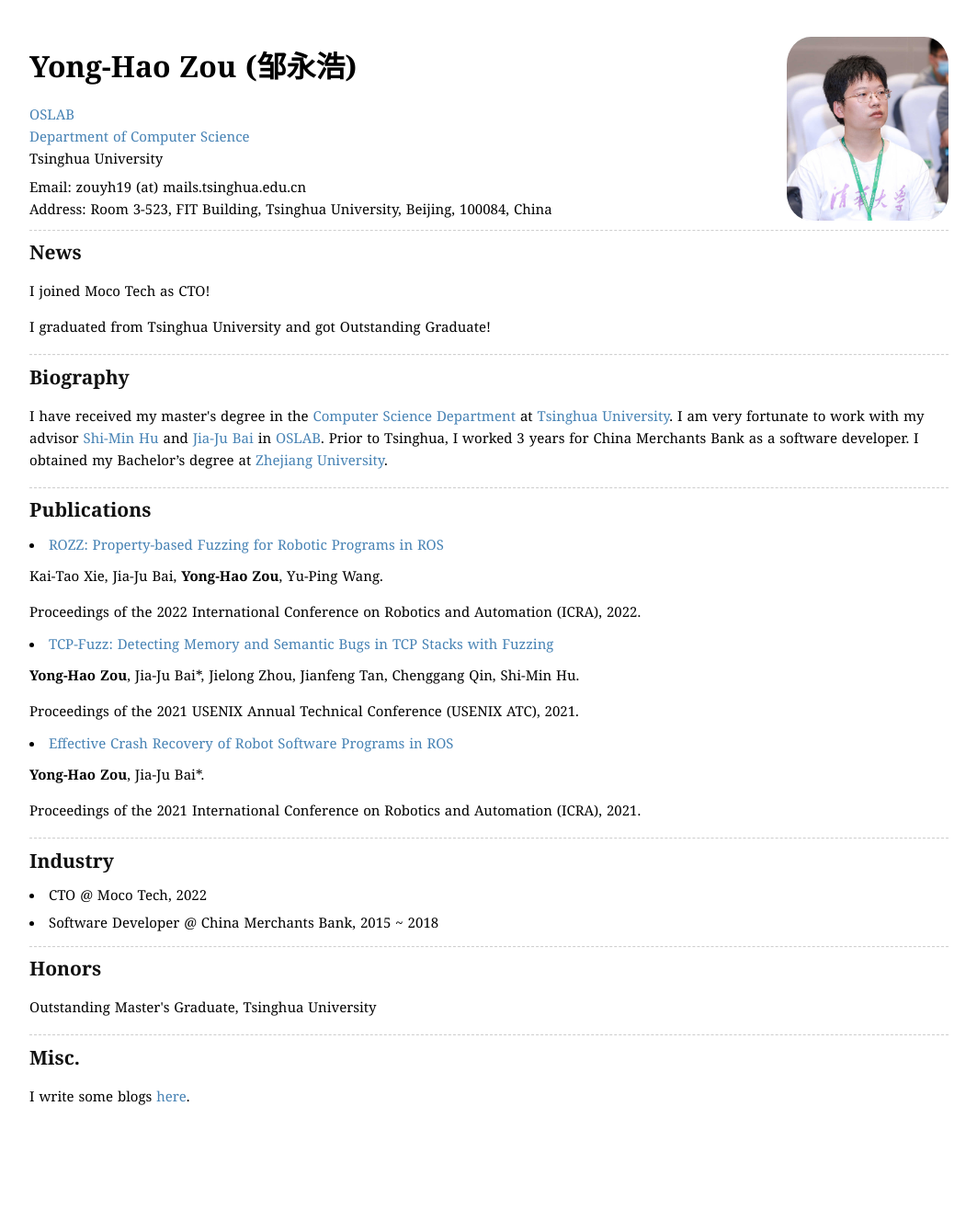
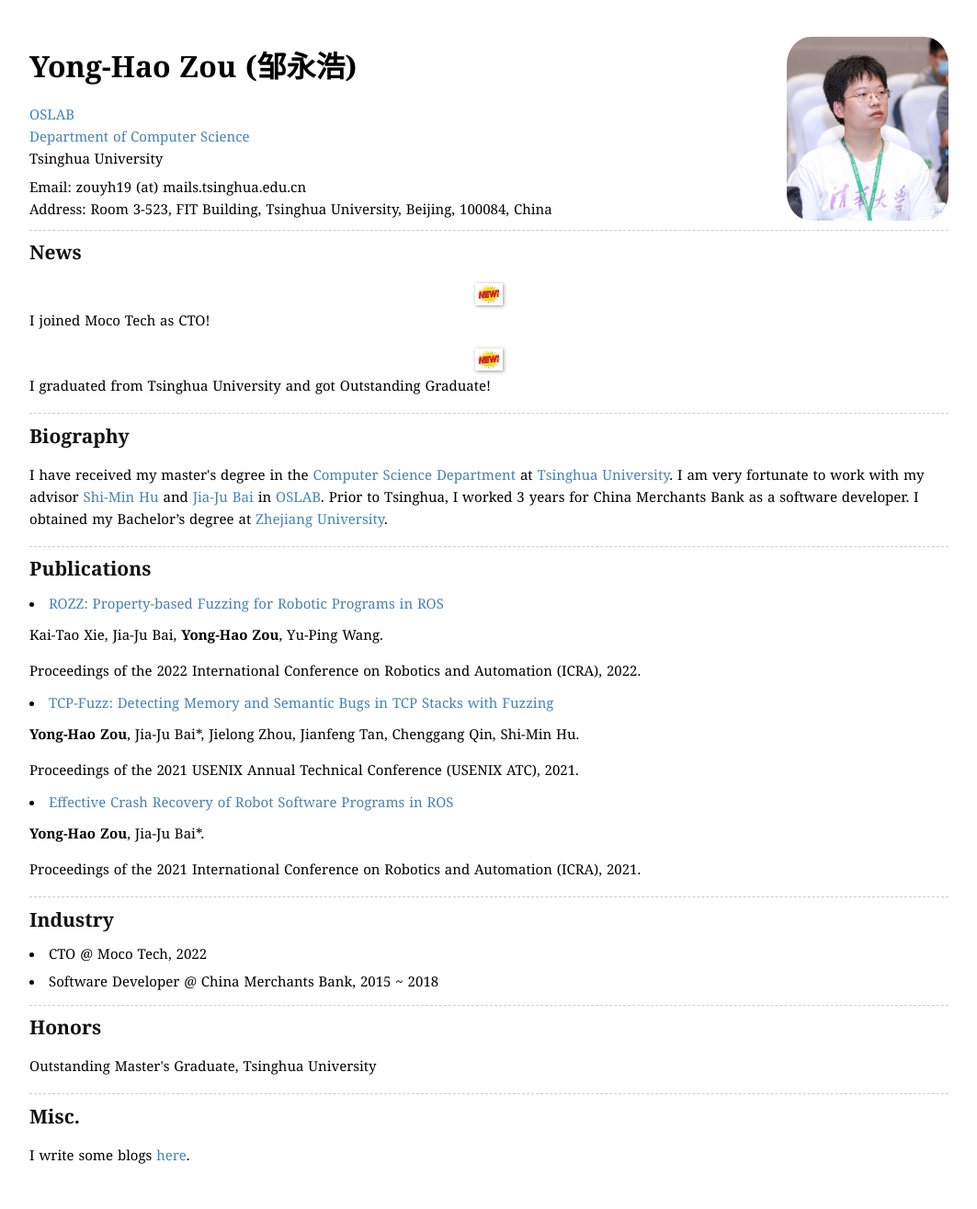
Before and after one commit to zouyonghao/zouyonghao.github.io, a Jekyll site: the page built from index.md, in a window 1280 px wide. Shown: the whole page at 92% size, without its empty margins (108-1171 px from the left). Built offline with Jekyll 4.4.1, drawn with Linux system fonts in a browser that asks for light colours; before the commit the page ends 1251 px from its top, so only the background shows below that.

Commit message:
Add an icon

```diff
--- a/_layouts/home.html
+++ b/_layouts/home.html
@@ -42,9 +42,9 @@
 
                     <h2 id="misc">News</h2>
 
-                    <p>I joined Moco Tech as CTO!</p>
+                    <p><img src="../images/new-icon-12.jpeg" alt="" width="30px">I joined Moco Tech as CTO!</p>
 
-                    <p>I graduated from Tsinghua University and got Outstanding Graduate!</p>
+                    <p><img src="../images/new-icon-12.jpeg" alt="" width="30px">I graduated from Tsinghua University and got Outstanding Graduate!</p>
 
                     <hr>
 
```
Also changed, not shown: images/new-icon-12.jpeg (added).
